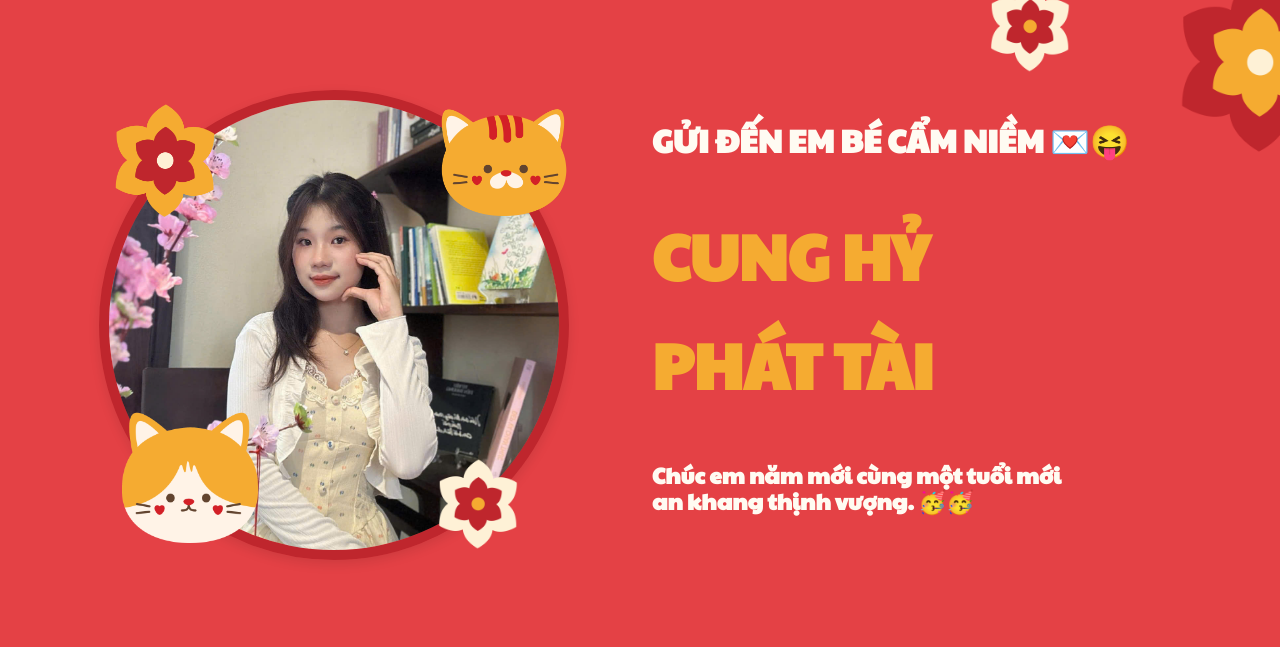
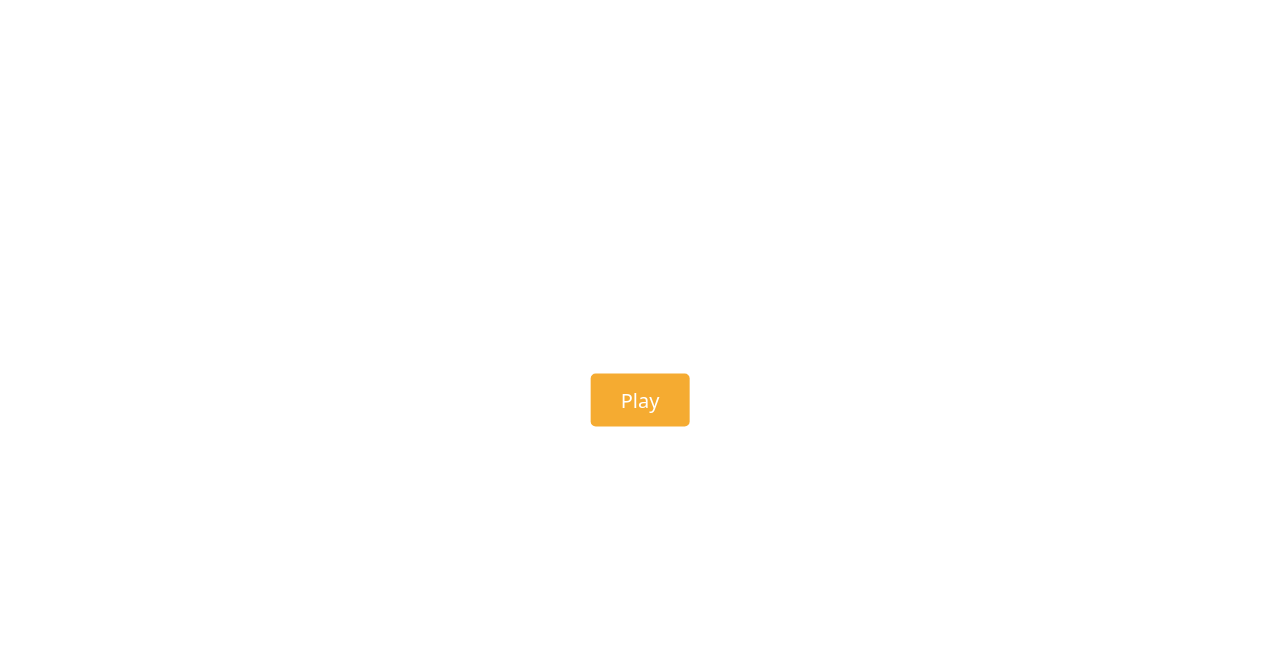
Before and after one commit to THNisme/My-Love, a plain HTML site: page index.html in a window 1280 px wide. Shown: the top 647 px of the page. Drawn offline with nearby package versions, Linux system fonts and the light colour scheme.

Commit message:
preloader

```diff
--- a/assets/css/style.css
+++ b/assets/css/style.css
@@ -5,6 +5,59 @@
 
 html {
     font-family: system-ui, -apple-system, BlinkMacSystemFont, 'Segoe UI', Roboto, Oxygen, Ubuntu, Cantarell, 'Open Sans', 'Helvetica Neue', sans-serif;
+}
+
+
+/* Preloader nền */
+#preloader {
+    position: fixed;
+    width: 100%;
+    height: 100%;
+    background: #ffffff;
+    display: flex;
+    justify-content: center;
+    align-items: center;
+    z-index: 9999;
+}
+
+/* Loader xoay tròn */
+.loader {
+    width: 50px;
+    height: 50px;
+    border: 5px solid #f3f3f3;
+    border-top: 5px solid var(--darkRed);
+    border-radius: 50%;
+    animation: spin 1s linear infinite;
+}
+
+@keyframes spin {
+    0% {
+        transform: rotate(0deg);
+    }
+
+    100% {
+        transform: rotate(360deg);
+    }
+}
+
+/* Nút Play */
+#playButton {
+    position: fixed;
+    top: 50%;
+    left: 50%;
+    transform: translate(-50%, -50%);
+    padding: 15px 30px;
+    font-size: 20px;
+    background-color: var(--bigTextColor);
+    color: white;
+    border: none;
+    border-radius: 5px;
+    cursor: pointer;
+    transition: 0.3s;
+}
+
+#playButton:hover {
+    background-color: #2980b9;
 }
 
 .music-box {
--- a/assets/js/main.js
+++ b/assets/js/main.js
@@ -4,19 +4,41 @@ const $$ = document.querySelectorAll.bind(document);
 const musicBtn = $('.music-box-btn');
 const musicBox = $('.music-box');
 
+musicBox.controls = true;
+
+const preloader = document.getElementById("preloader");
+const playButton = document.getElementById("playButton");
+
 const app = {
 
+    preLoader: function () {
+        window.addEventListener("load", function () {
+            // Khi trang load xong, hiện nút Play
+            setTimeout(() => {
+                playButton.style.display = "block";
+            }, 2000);
 
-    handleEvent: function() {
+            // Khi user bấm Play, ẩn preloader
+            playButton.addEventListener("click", function () {
+                musicBox.play();
+                preloader.style.opacity = "0";
+                setTimeout(() => {
+                    preloader.style.display = "none";
+                    document.body.style.overflow = "auto"; // Cho phép cuộn lại
+                }, 300); // Hiệu ứng ẩn dần
+            });
+        });
 
-        musicBox.autoplay = true;
-        musicBox.controls = true;
+
+    },
+
+    handleEvent: function () {
 
         musicBtn.onclick = function () {
             if (musicBox.classList.contains('inactive')) {
                 musicBox.classList.remove('inactive');
                 musicBox.classList.add('active');
-            } else  {
+            } else {
                 musicBox.classList.remove('active');
                 musicBox.classList.add('inactive');
             }
@@ -24,8 +46,8 @@ const app = {
     },
 
 
-    start: function() {
-        musicBox.play();
+    start: function () {
+        this.preLoader();
         this.handleEvent();
     }
 }
--- a/index.html
+++ b/index.html
@@ -21,6 +21,15 @@
 </head>
 
 <body>
+
+    <!-- Preloader -->
+    <div id="preloader">
+        <div class="loader"></div>
+        <button id="playButton" style="display: none;">Play</button>
+    </div>
+
+
+
     <main>
         <button class="music-box-btn"><i class="fa-brands fa-itunes-note"></i></button>
         <audio class="music-box inactive" src="./assets/audio/doi-loi-tinh-ca.mp3"></audio>
```
